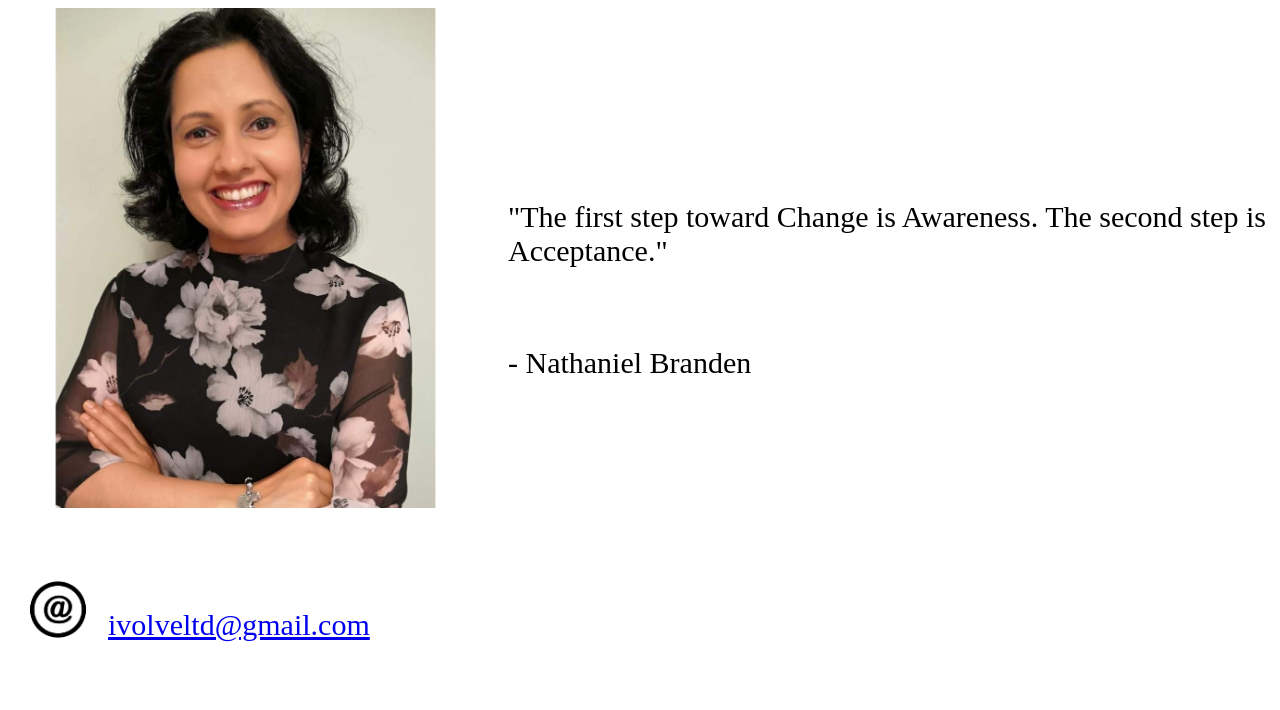
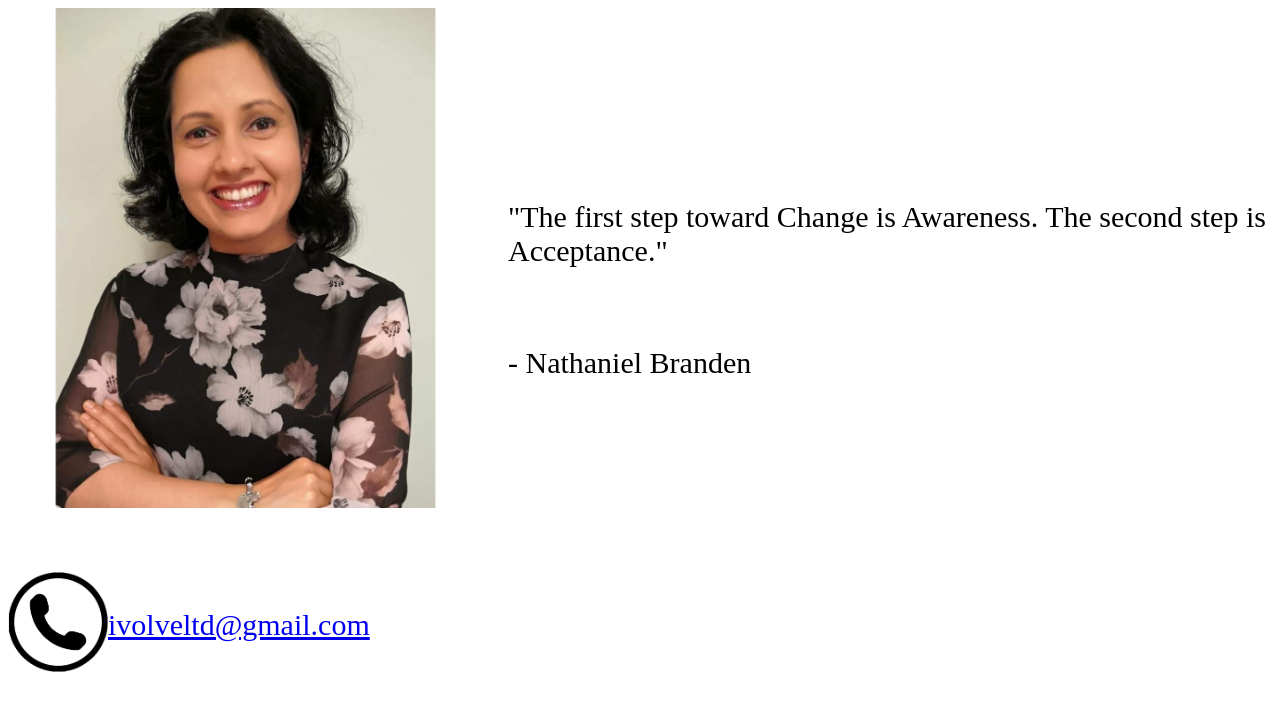
Before and after one commit to aarnavdurm/Shweta_dham_info, a plain HTML site: page Index.html in a window 1280 px wide. Drawn offline with Linux system fonts and the light colour scheme.

Commit message:
Update Index.html

```diff
--- a/Index.html
+++ b/Index.html
@@ -34,7 +34,7 @@ float: left;
 <br>
 <br>
 <br>
-<img class="img_deg"  src="Email.png" alt="Email" style="width:100px">
+<img class="img_deg"  src="Phone.png" alt="Email" style="width:100px">
 <br>
 <br />
 <a href="mailto:ivolveltd@gmail.com" style="font-size: 30px;">ivolveltd@gmail.com</a>
```
